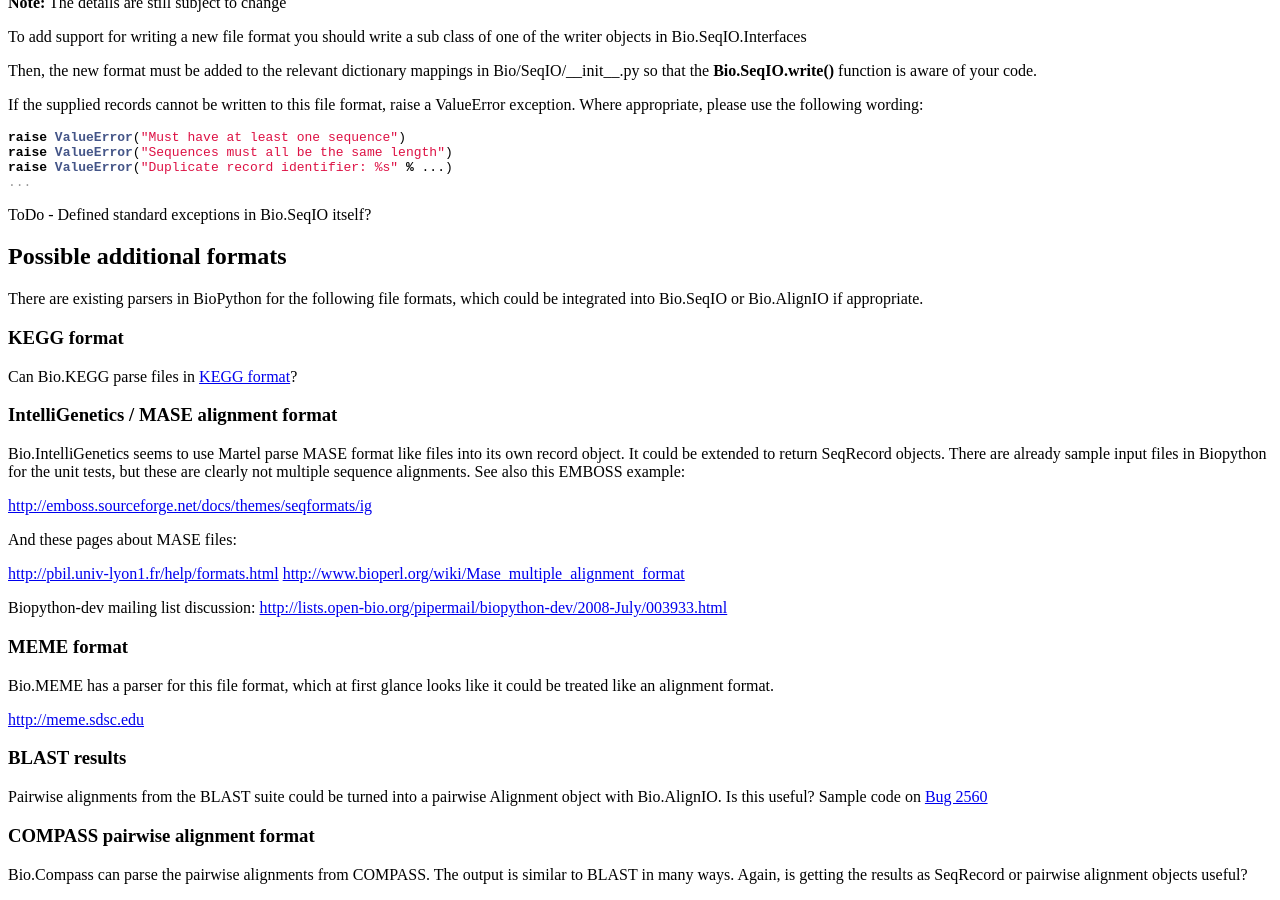
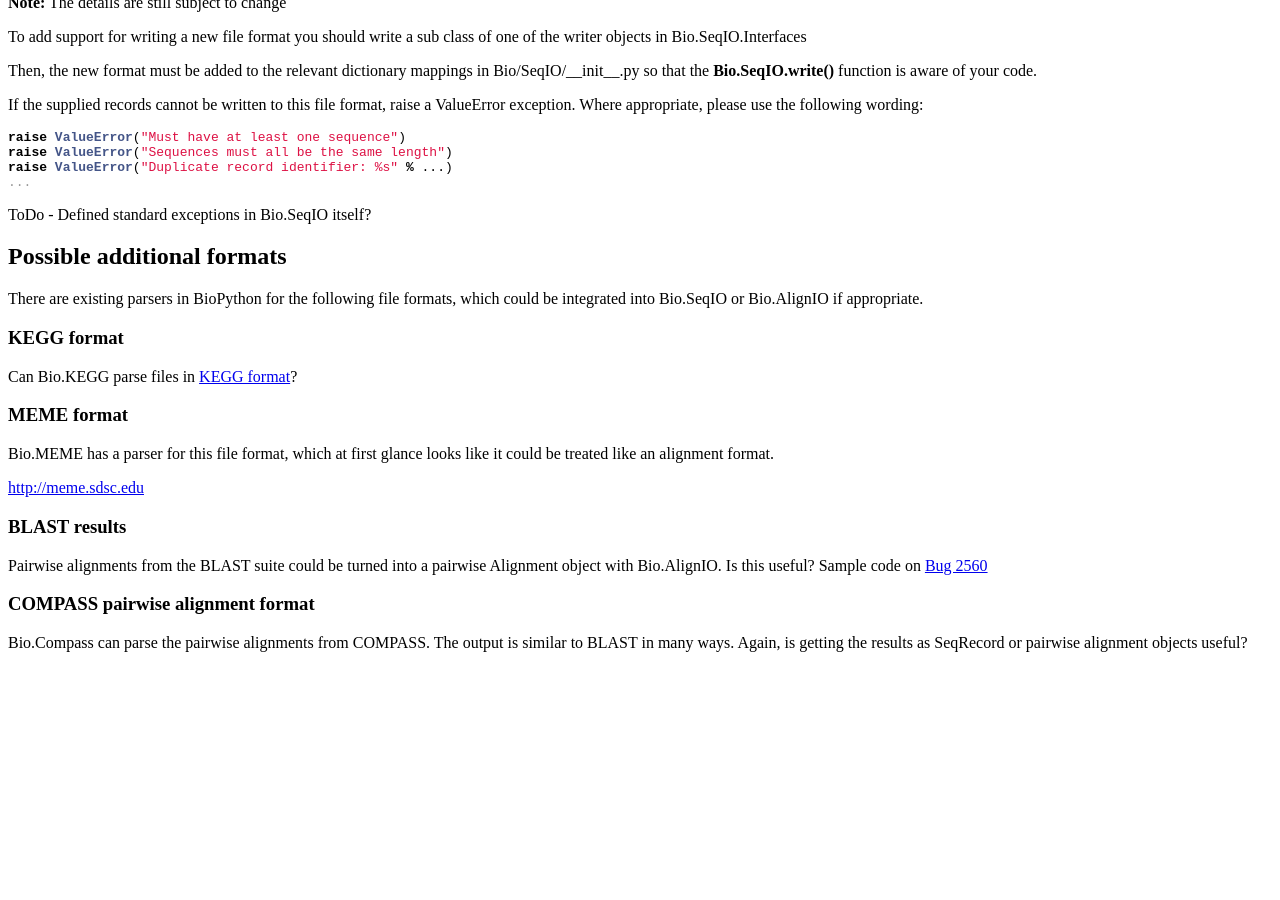
Before and after one commit to biopython/biopython.github.io, a Jekyll site: the page built from wiki/SeqIO_dev.md, in a window 1280 px wide and 900 px high, scrolled down 616 px. Built offline with Jekyll 4.4.1, drawn with Linux system fonts in a browser that asks for light colours; after the commit the page ends 1284 px from its top, so only the background shows below that.

Commit message:
/* Possible additional formats */ IntelliGenetics / MASE is already in CVS

```diff
--- a/wiki/SeqIO_dev.md
+++ b/wiki/SeqIO_dev.md
@@ -86,24 +86,6 @@ which could be integrated into Bio.SeqIO or Bio.AlignIO if appropriate.
 Can Bio.KEGG parse files in [KEGG
 format](bp:KEGG_sequence_format "wikilink")?
 
-### IntelliGenetics / MASE alignment format
-
-Bio.IntelliGenetics seems to use Martel parse MASE format like files
-into its own record object. It could be extended to return SeqRecord
-objects. There are already sample input files in Biopython for the unit
-tests, but these are clearly not multiple sequence alignments. See also
-this EMBOSS example:
-
-<http://emboss.sourceforge.net/docs/themes/seqformats/ig>
-
-And these pages about MASE files:
-
-<http://pbil.univ-lyon1.fr/help/formats.html>
-<http://www.bioperl.org/wiki/Mase_multiple_alignment_format>
-
-Biopython-dev mailing list discussion:
-<http://lists.open-bio.org/pipermail/biopython-dev/2008-July/003933.html>
-
 ### MEME format
 
 Bio.MEME has a parser for this file format, which at first glance looks
```
Also changed, not shown: 1 other file.
